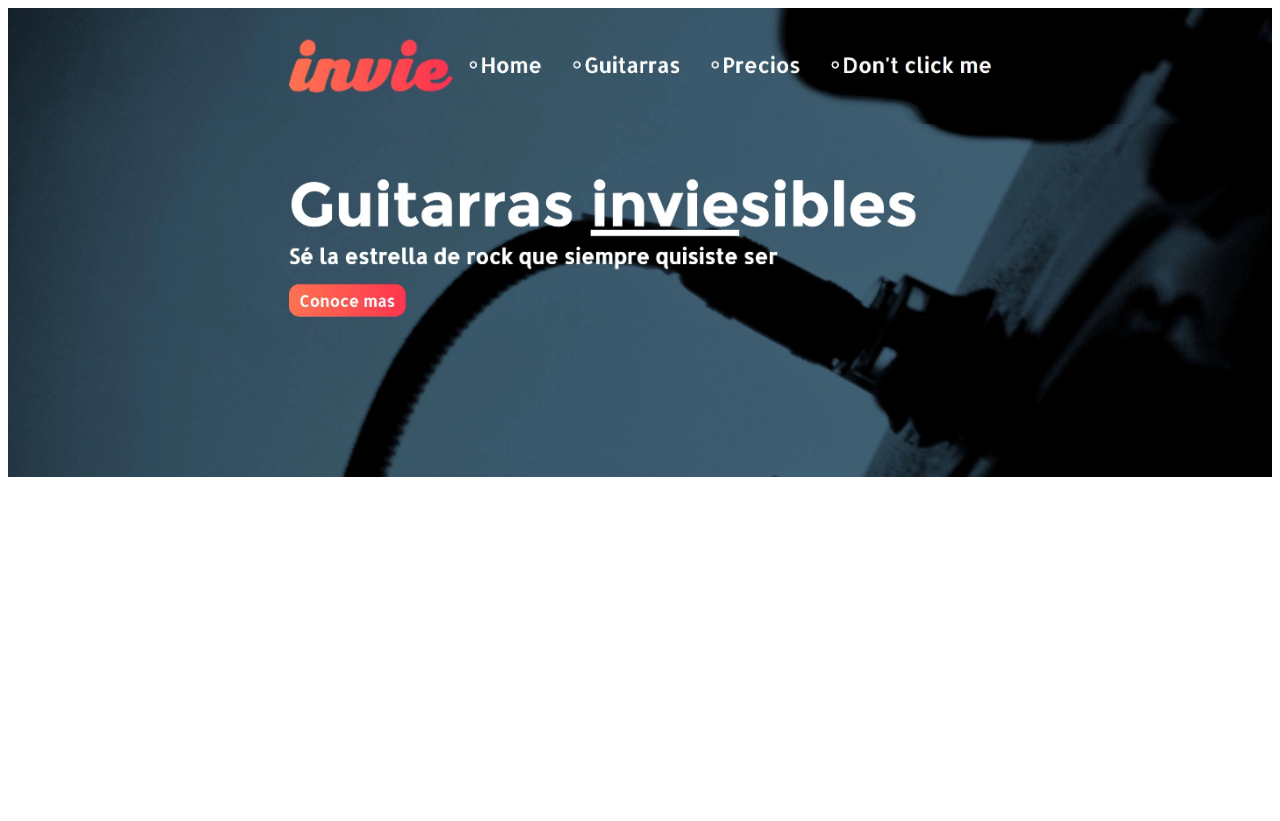
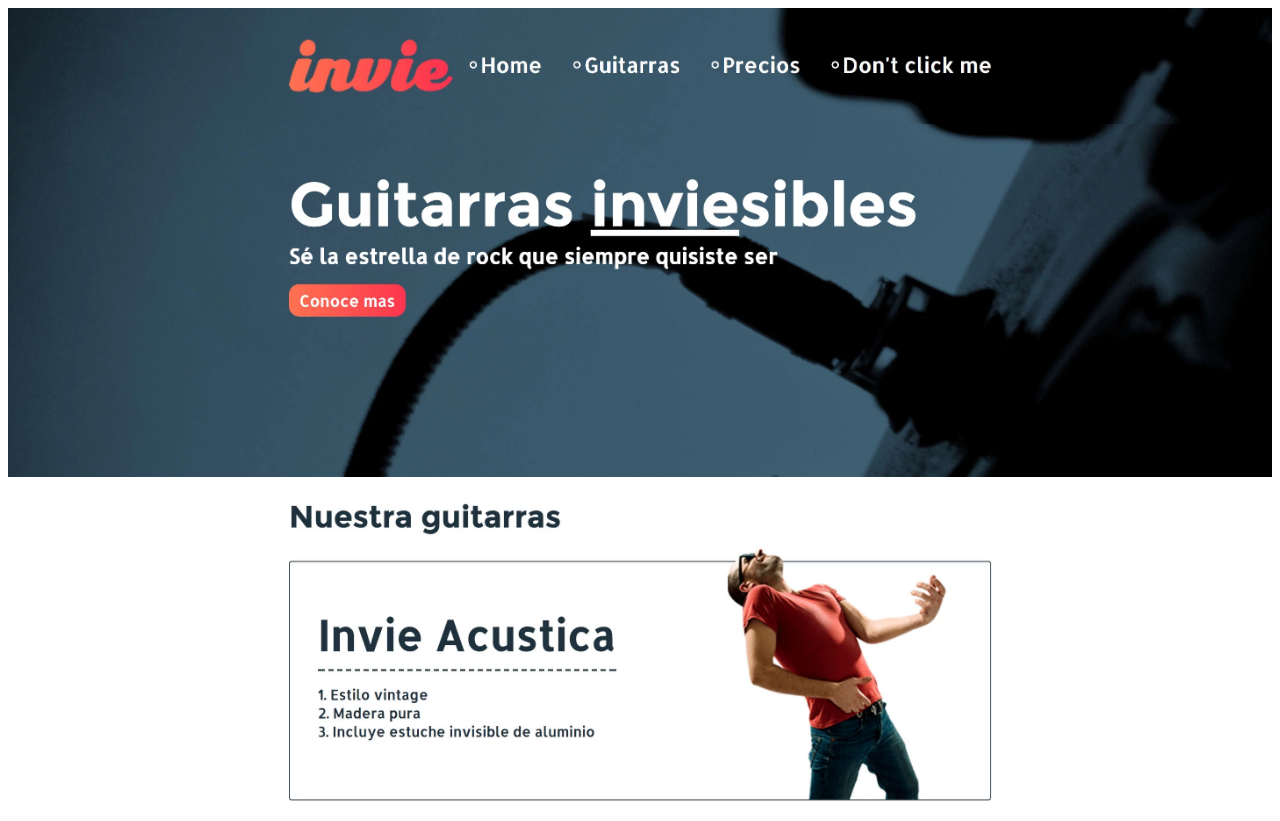
Before and after one commit to selvingarcia/invie-github, a plain HTML site: page index.html in a window 1280 px wide. Before the commit the page ends 800 px from the top, so only its background shows below. Drawn offline with Linux system fonts and the light colour scheme.

Commit message:
agregando guitarra acustica

```diff
--- a/index.html
+++ b/index.html
@@ -15,5 +15,6 @@
      <body>
          <img src ='header.jpg'>
          <img src ='hero.jpg'>
+         <img src="acustica.jpg">
       </body>
 </html>
```
Also changed, not shown: acustica.jpg (added).
